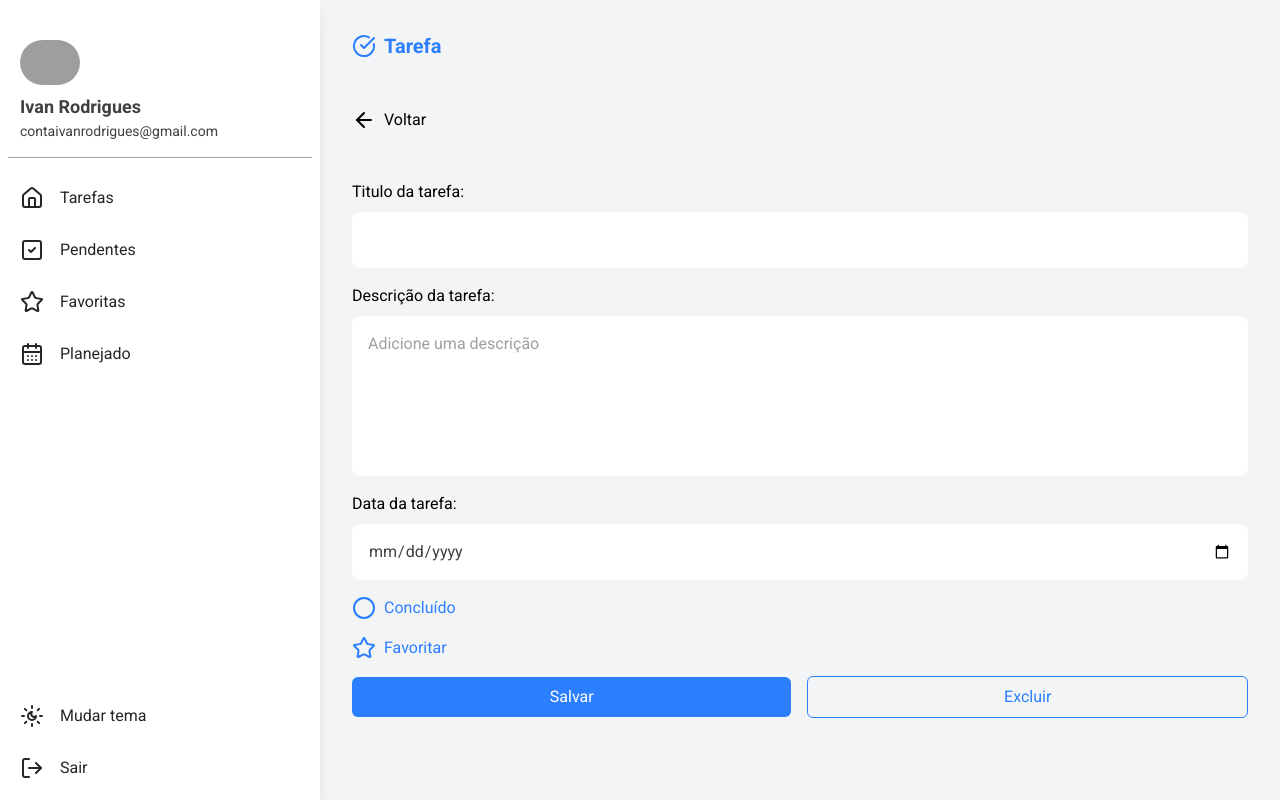
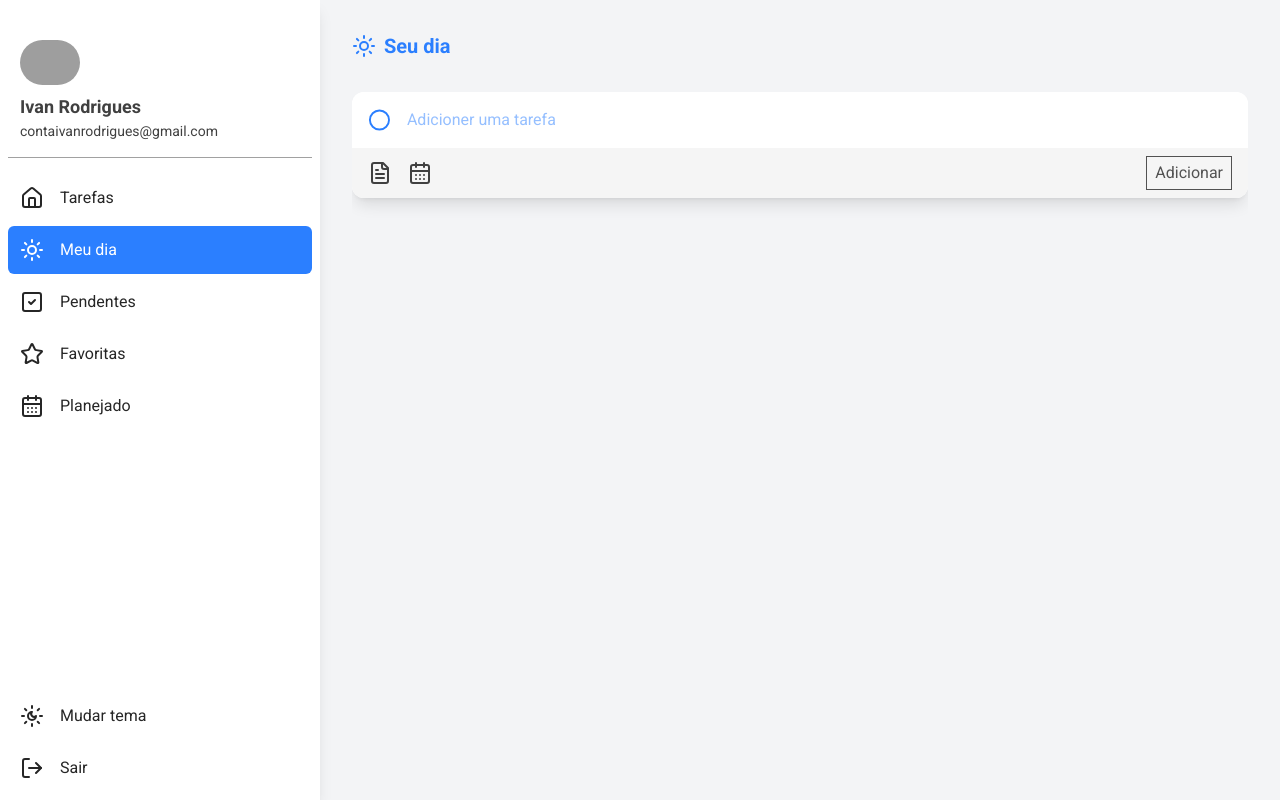
Before and after one commit to ivanrods/task-pro, a Next.js app: page /tasks/today in a window 1280 px wide. Built offline with nearby package versions, Linux system fonts and the light colour scheme; grey boxes are pictures that could not be loaded.

Commit message:
add routes for today's tasks

```diff
--- a/src/app/components/Drawer.tsx
+++ b/src/app/components/Drawer.tsx
@@ -6,6 +6,7 @@ import {
   Menu,
   SquareCheck,
   Star,
+  Sun,
   SunMoon,
 } from "lucide-react";
 
@@ -56,6 +57,7 @@ const Drawer = () => {
 
           <div className="flex flex-col gap-1 list-none py-4 ">
             <SidebarItem href="/tasks" icon={<House />} label="Tarefas" />
+            <SidebarItem href="/tasks/today" icon={<Sun />} label="Meu dia" />
             <SidebarItem
               href="/tasks/to-do"
               icon={<SquareCheck />}
--- a/src/app/components/Title.tsx
+++ b/src/app/components/Title.tsx
@@ -1,14 +1,16 @@
 "use client";
 import { usePathname } from "next/navigation";
-import { House, Star, CalendarDays, CircleCheckBig, SquareCheck } from "lucide-react";
+import { House, Star, CalendarDays, CircleCheckBig, SquareCheck, Sun } from "lucide-react";
 
 const Title = () => {
   const pathname = usePathname();
   const titles: { [key: string]: { title: string; icon: React.ReactNode } } = {
     "/tasks": { title: "Tarefas", icon: <House /> },
+    "/tasks/today": { title: "Seu dia", icon:  <Sun /> },
     "/tasks/favorites": { title: "Favoritas", icon: <Star /> },
     "/tasks/planned": { title: "Planejado", icon: <CalendarDays /> },
     "/tasks/to-do": { title: "Pendentes", icon:  <SquareCheck /> },
+
   };
 
   const { title, icon } = titles[pathname] || {
--- a/src/app/tasks/planned/page.tsx
+++ b/src/app/tasks/planned/page.tsx
@@ -7,6 +7,7 @@ import { useTask } from "../../context/TaskContext";
 
 const Planned = () => {
   const { addTask, tasks } = useTask();
+
   return (
     <div>
       <AddTaskInput addTask={addTask} />
--- /dev/null
+++ b/src/app/tasks/today/page.tsx
@@ -0,0 +1,42 @@
+"use client";
+
+import AddTaskInput from "../../components/AddTaskInput";
+import Container from "../../components/Container";
+import TaskItem from "../../components/TaskItem";
+
+import { useTask } from "../../context/TaskContext";
+
+const Today = () => {
+  const { addTask, tasks } = useTask();
+
+  function formatarDataAtual(): string {
+    const [dia, mes, ano] = new Intl.DateTimeFormat("pt-BR")
+      .format(new Date())
+      .split("/");
+    return `${ano}-${mes}-${dia}`;
+  }
+
+  const dataFormatada = formatarDataAtual();
+
+  return (
+    <div >
+      <AddTaskInput addTask={addTask} />
+      <Container>
+        {tasks
+          .filter((task) => task.data == dataFormatada)
+          .map((task) => (
+            <TaskItem
+              key={task.id}
+              id={task.id}
+              completed={task.completed}
+              title={task.title}
+              favorite={task.favorite}
+              data={task.data}
+            />
+          ))}
+      </Container>
+    </div>
+  );
+};
+
+export default Today;
```
